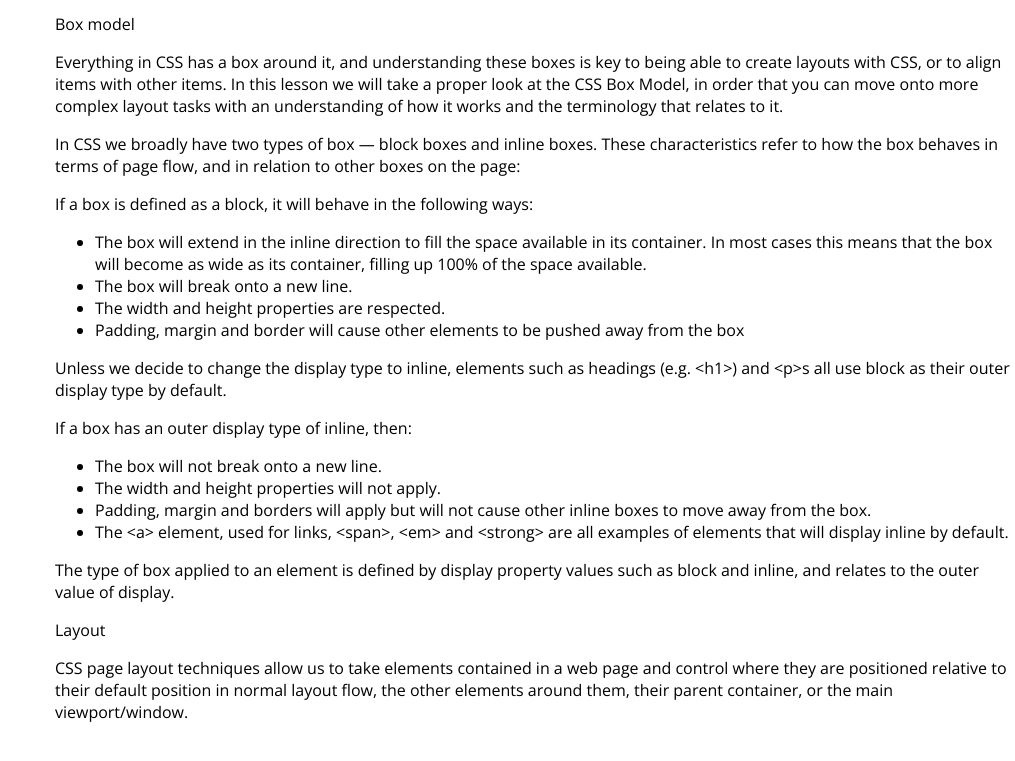
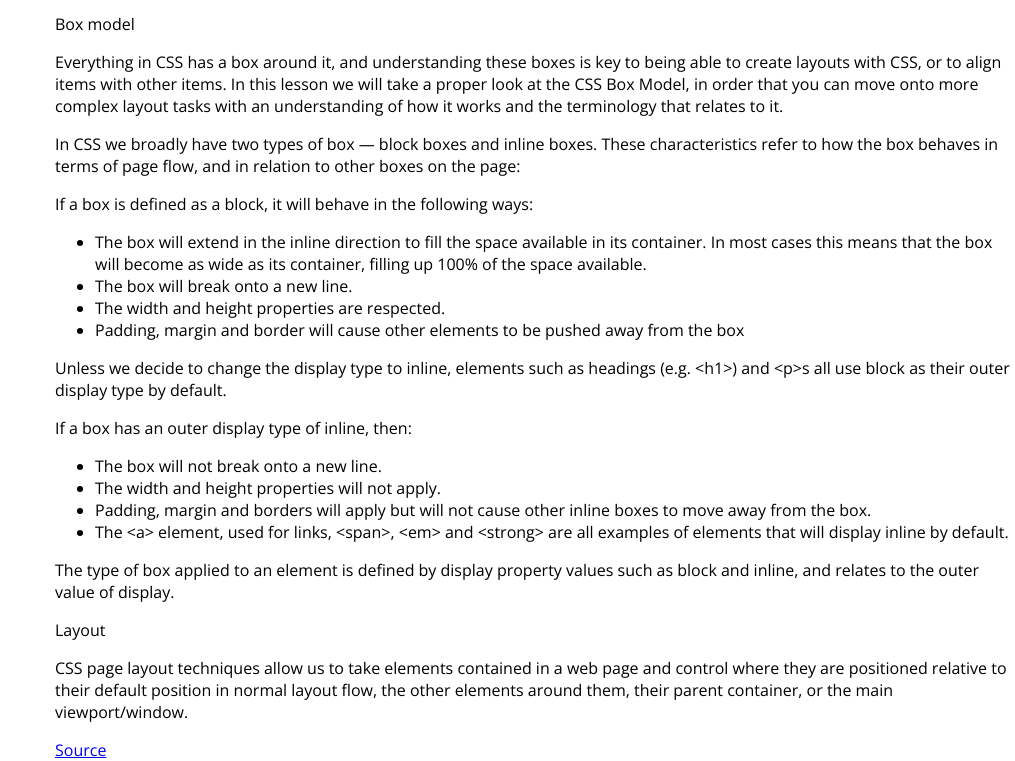
Before and after one commit to kisskatalin/freeCodeCamp, a plain HTML site: page ResponsiveWebDesign/Documentation/index.html in a window 1280 px wide. Shown: the part 1677-2438 px from the top of the page, without its empty margins (265-1280 px from the left). Before the commit the page ends 2416 px from the top, so only its background shows below. Drawn offline with nearby package versions, Linux system fonts and the light colour scheme.

Commit message:
Fix content

```diff
--- a/ResponsiveWebDesign/Documentation/index.html
+++ b/ResponsiveWebDesign/Documentation/index.html
@@ -122,6 +122,8 @@
             <header>Layout</header>
             <p>CSS page layout techniques allow us to take elements contained in a web page and control where they are positioned relative to their default position in normal layout flow, the other elements around them, their parent container, or the main viewport/window.</p>
         </section>
+
+        <a href="https://developer.mozilla.org/en-US/docs/Learn/CSS">Source</a>
     </main>
 
     <script src="js/bundle.js"></script>
```
